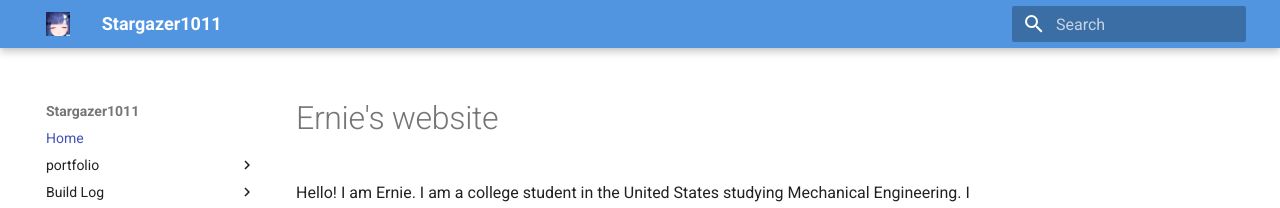
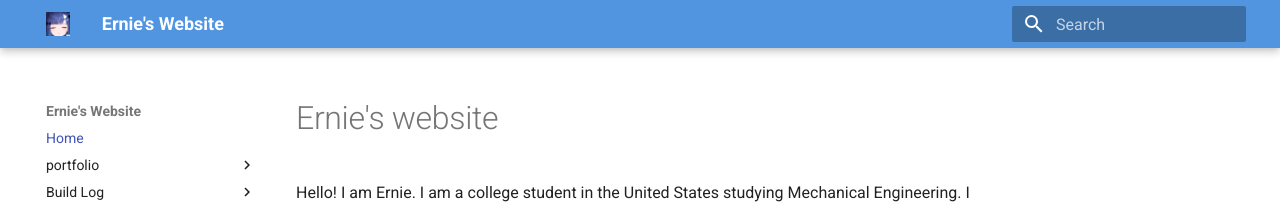
Before and after one commit to Stargazer1011/stargazer1011.github.io, an MkDocs documentation site: the page built from docs/index.md, in a window 1280 px wide. Shown: the top 208 px of the page. Built offline with MkDocs 1.6.1 and Material for MkDocs 9.7.7, drawn with Linux system fonts in a browser that asks for light colours.

Commit message:
.yml update

```diff
--- a/mkdocs.yml
+++ b/mkdocs.yml
@@ -1,7 +1,7 @@
-site_name: Stargazer1011
+site_name: Ernie's Website
 site_url: https://stargazer1011.github.io/
 site_description: moog moog moog moog moog
-site_author: Stargazer
+site_author: Ernie
 
 theme:
   name: material
```
Also changed, not shown: docs/SEDS_portfolio.md (+1 -1 lines).
